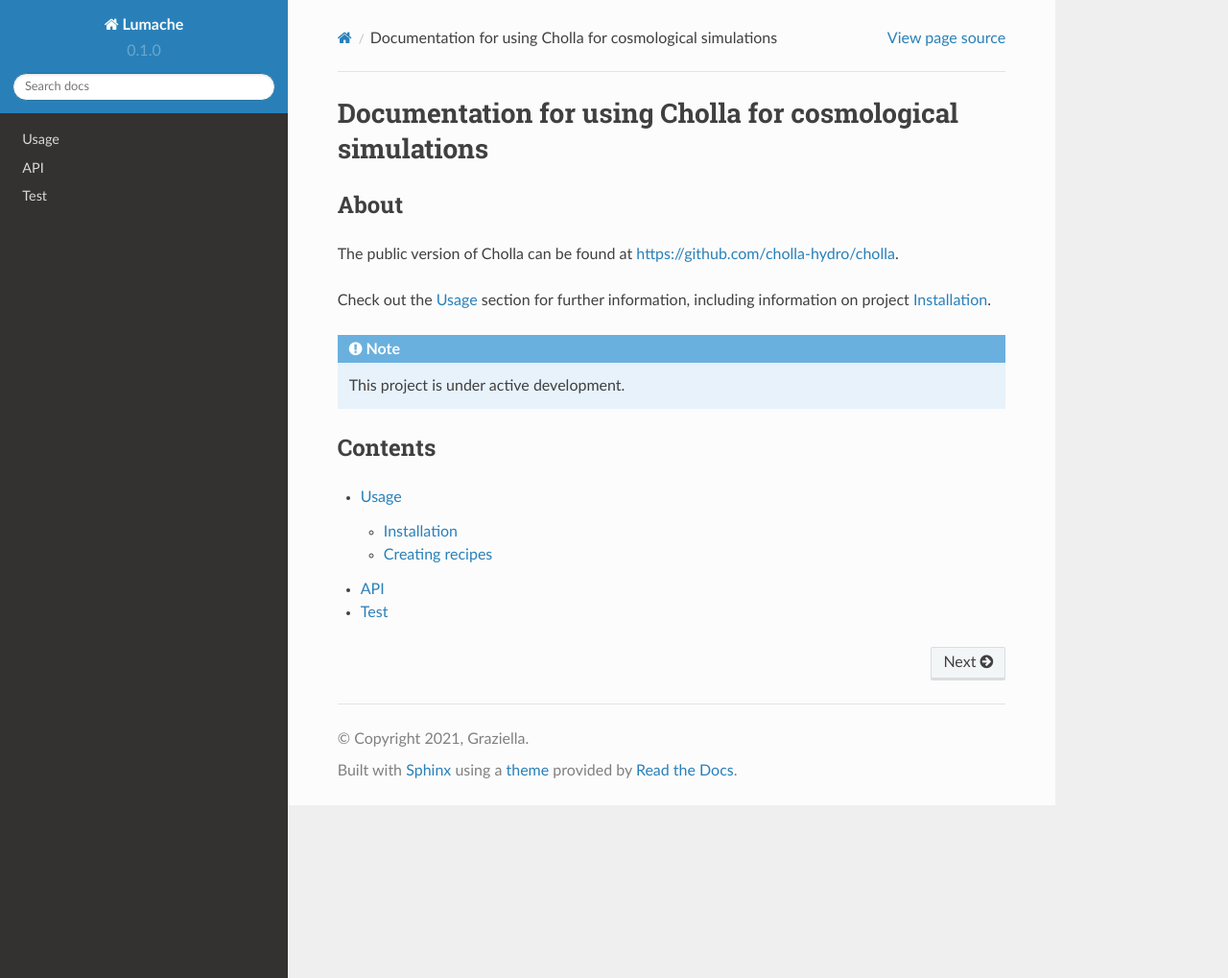
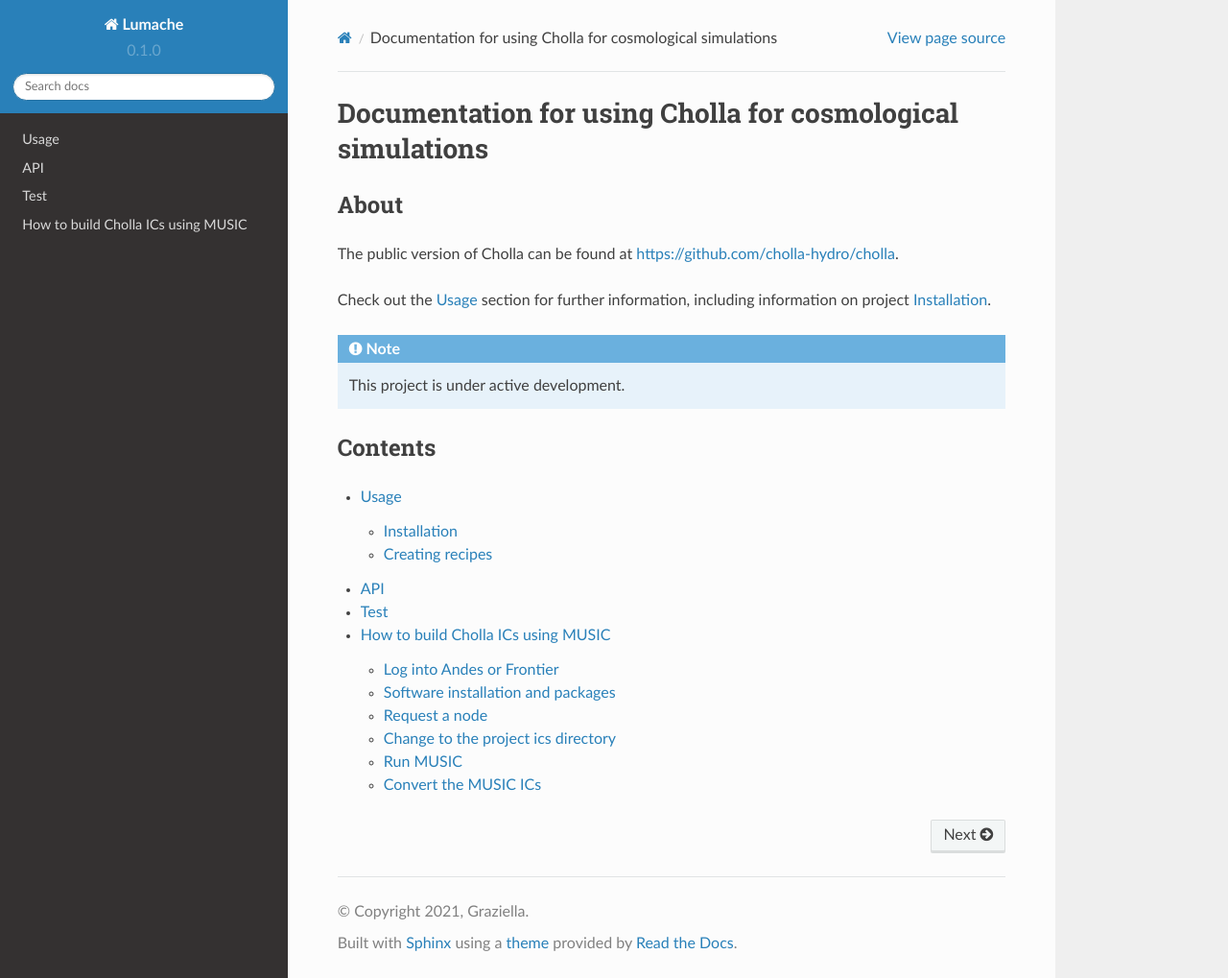
Before and after one commit to evazlimen/cholla-cosmo, a Sphinx documentation site: the page built from docs/source/index.rst, in a window 1280 px wide and 1019 px high. Shown: the whole window at 96% size. Built offline with Sphinx 7.4.7 and the Read the Docs theme 2.0.0, drawn with Linux system fonts in a browser that asks for light colours; some of the changed lines change nothing that is shown.

Commit message:
Adding the start of instructions to build the MUSIC ICs for cholla.

```diff
--- /dev/null
+++ b/docs/source/building_music_ics.rst
@@ -0,0 +1,77 @@
+.. _email_brant: brant@ucsc.edu
+
+.. _building_music_ics:
+
+How to build Cholla ICs using MUSIC
+=========================
+
+These instructions will provide info on how to
+build ``cholla`` cosmological initial conditions
+using the ``MUSIC`` code on the ``andes`` system.
+
+.. _bmi_login_to_andes:
+
+Log into Andes or Frontier
+~~~~~~~~~~~~~~~~~~~~~~~~~~~~~~~~~~~~~~~~~~~~~~~~~~~~~~~~~~~~~~~~
+
+Use ``ssh`` to log into ``andes.olcf.ornl.gov``:
+
+  ssh [username]@andes.olcf.ornl.gov
+
+
+Software installation and packages
+~~~~~~~~~~~~~~~~~~~~~~~~~~~~~~~~~~~~~~~~~~~~~~~~~~~~~~~~~~~~~~~~
+
+The following packages are helpful:
+
+``module load cray-hdf``
+``module load cray-hdf``
+
+``MUSIC`` requires the ``rpc`` library. The ``andes`` system has the ``tirpc`` implmentation in ``/opt`` but
+``frontier`` does not. There is an implementation available via
+
+``wget https://downloads.sourceforge.net/libtirpc/libtirpc-1.3.4.tar.bz2``
+
+You can ``configure`` this library to have a prefix pointed to somewhere in ``$HOME`` and then add the ``include`` and ``lib``
+directories to the ``Makefile``.
+
+
+
+Request a node
+~~~~~~~~~~~~~~~~~~~~~~~~~~~~~~~~~~~~~~~~~~~~~~~~~~~~~~~~~~~~~~~~
+
+``salloc -A AST206 -N 1 -t 3:00:00``
+
+Change to the project ics directory
+~~~~~~~~~~~~~~~~~~~~~~~~~~~~~~~~~~~~~~~~~~~~~~~~~~~~~~~~~~~~~~~~
+
+``cd /lustre/orion/ast206/proj-shared/ics``
+
+``MUSIC`` is in this subdirectory, and there default builds for Andes and Frontier
+nodes in that directory.
+
+
+Run MUSIC
+~~~~~~~~~~~~~~~~~~~~~~~~~~~~~~~~~~~~~~~~~~~~~~~~~~~~~~~~~~~~~~~~
+
+Here is an example from ``/lustre/orion/ast206/proj-shared/ics/testing/1024-50Mpc``:
+
+``/MUSIC ics_enzo_1024_50Mpc.conf``
+
+Convert the MUSIC ICs
+~~~~~~~~~~~~~~~~~~~~~~~~~~~~~~~~~~~~~~~~~~~~~~~~~~~~~~~~~~~~~~~~
+
+On frontier I made a python3 virtual environment.  After sourcing the choll frontier build setup file, this is the python3:
+
+``/opt/cray/pe/python/3.9.13.1/bin/python3``
+
+I then just
+
+``python3 -m venv cci``
+``source cci/bin/activate``
+``python3 -m pip install h5py``
+
+Then to convert the hydro and particle files, one can run:
+
+``python3 generate_ics_from_enzo_raw.py --particles -v --n_points 1024 --n_boxes 8``
+``python3 generate_ics_from_enzo_raw.py --hydro -v --n_points 1024 --n_boxes 8``
--- a/docs/source/index.rst
+++ b/docs/source/index.rst
@@ -24,3 +24,4 @@ Contents
    usage
    api
    test
+   building_music_ics
```
